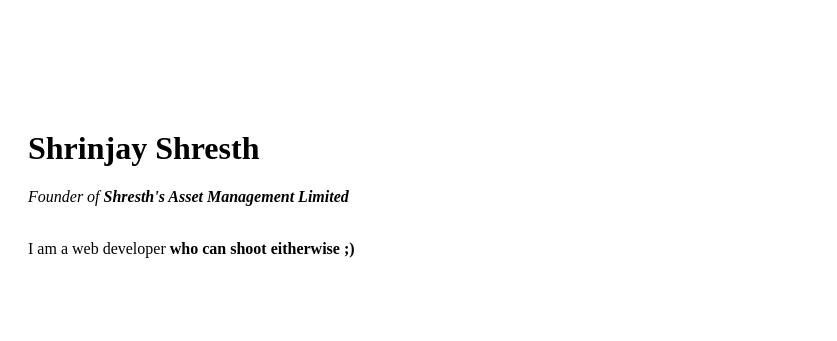
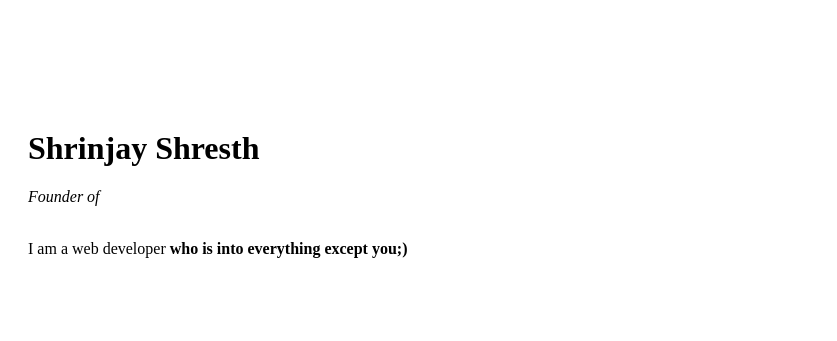
Before and after one commit to shrinjayshresth1/Personal-Website, a plain HTML site: page index.html in a window 1280 px wide. Shown: the top 341 px of the page, 443-1280 px from the left. Drawn offline with Linux system fonts and the light colour scheme.

Commit message:
fixed few text

```diff
--- a/index.html
+++ b/index.html
@@ -14,10 +14,10 @@
       </td>
       <td>
         <h1>Shrinjay Shresth</h1>
-        <p><em>Founder of <strong>Shresth's Asset Management Limited</strong></em></p>
+        <p><em>Founder of </strong></em></p>
         <p>
           <br>
-          I am a web developer <b>who can shoot eitherwise ;)</b>
+          I am a web developer <b>who is into everything except you;)</b>
         </p>
       </td>
     </tr>
```
